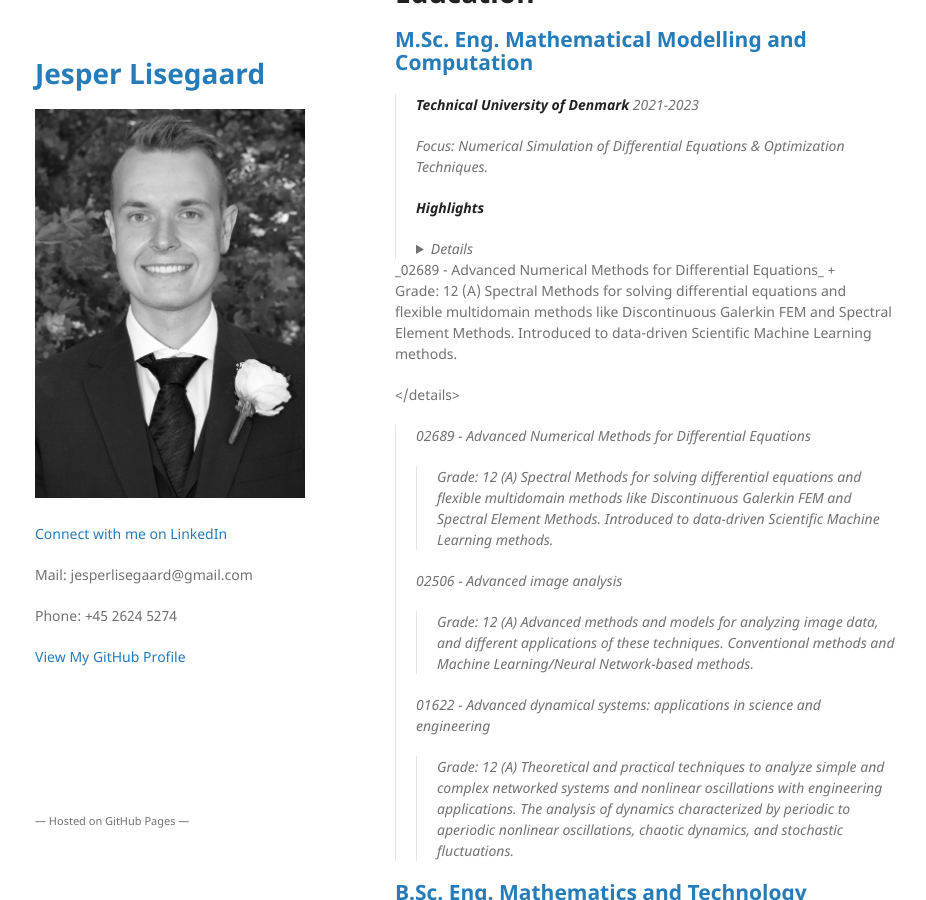
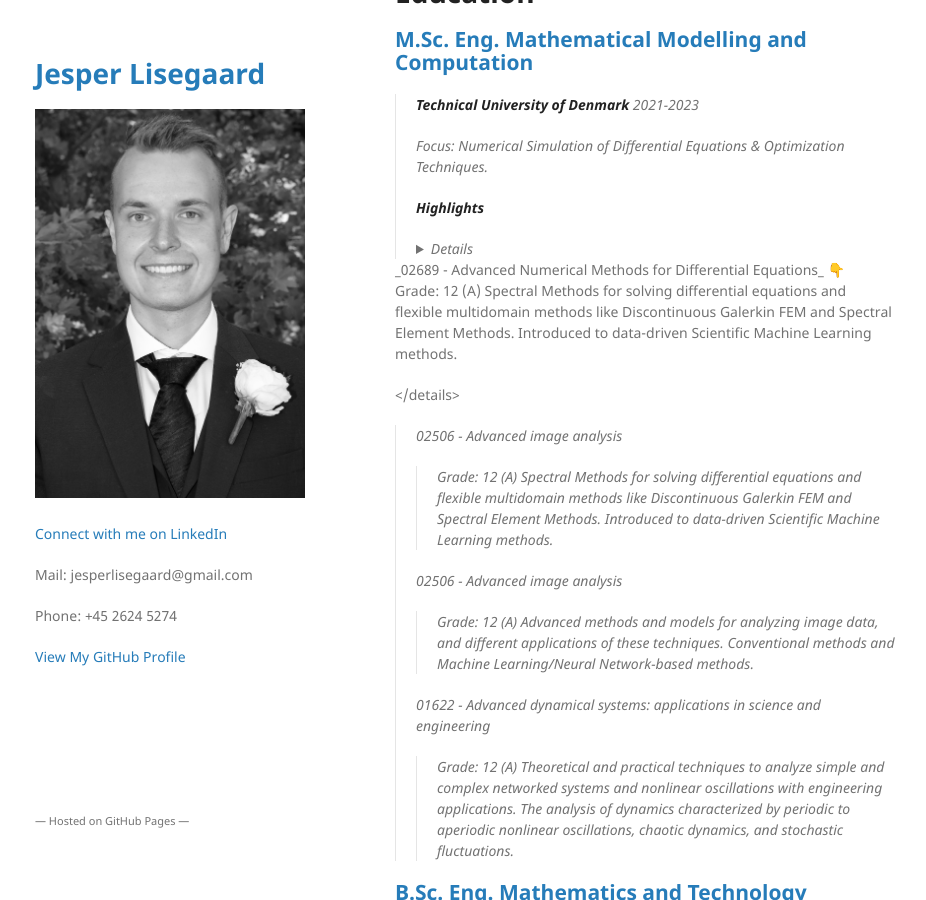
Before and after one commit to JLisegaard/jlisegaard.github.io, a Jekyll site: the page built from index.md, in a window 1280 px wide and 900 px high, scrolled down 627 px. Shown: the whole window, without its empty margins (175-1101 px from the left). Built offline with Jekyll 4.4.1, drawn with Linux system fonts in a browser that asks for light colours.

Commit message:
Update index.md

```diff
--- a/index.md
+++ b/index.md
@@ -35,15 +35,16 @@ As an intermediate result a [poster](./NSE_Poster_linear.html) on the work for t
 > <details>
   <summary>
     _02689 - Advanced Numerical Methods for Differential Equations_
-    <span class="icon">+</span>
+    <span class="icon">👇</span>
   </summary>
   <p>
-    Grade: 12 (A)
+  Grade: 12 (A)
 
-    Spectral Methods for solving differential equations and flexible multidomain methods like Discontinuous Galerkin FEM and Spectral Element Methods. Introduced to data-driven Scientific Machine Learning methods.
+  Spectral Methods for solving differential equations and flexible multidomain methods like Discontinuous Galerkin FEM and Spectral Element Methods. Introduced to data-driven Scientific Machine Learning methods.
   </p>
 </details>
->  _02689 - Advanced Numerical Methods for Differential Equations_
+
+>  _02506 - Advanced image analysis_
 > > Grade: 12 (A)
 > > Spectral Methods for solving differential equations and flexible multidomain methods like Discontinuous Galerkin FEM and Spectral Element Methods. Introduced to data-driven Scientific Machine Learning methods.
 >
```
